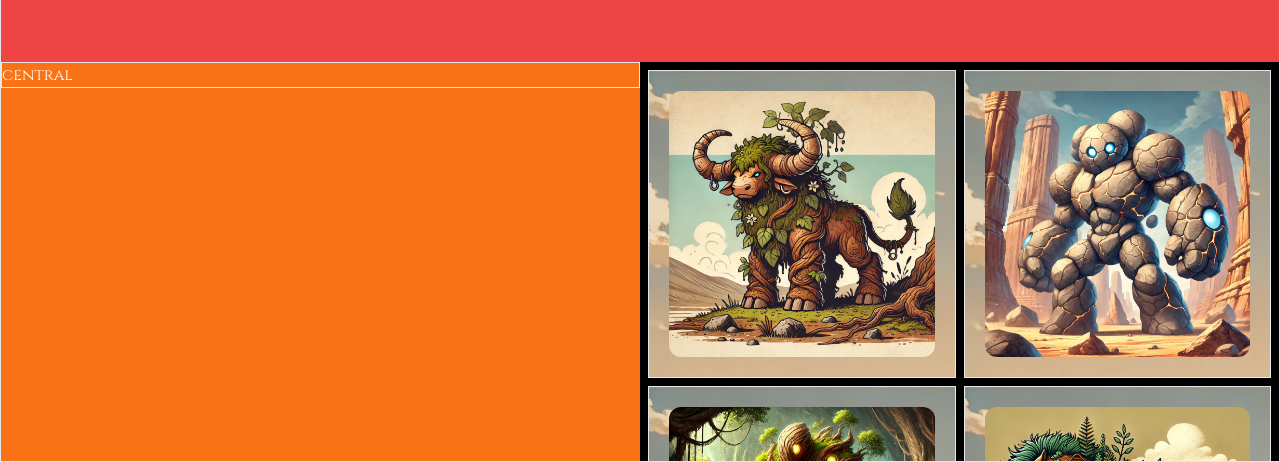
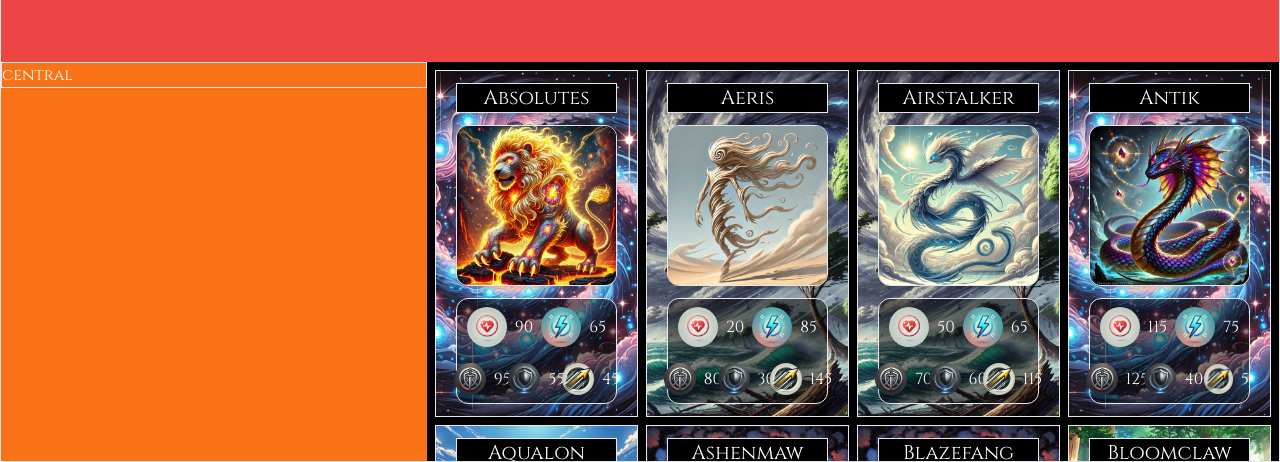
Before and after one commit to JackRosser/game, an Angular app: page /set-deck in a window 1280 px wide. Shown: the part 338-800 px from the top of the page. Built offline with nearby package versions, Linux system fonts and the light colour scheme; data requests are answered from the project's data file.

Commit message:
set allcards

```diff
--- a/src/app/pages/set-deck/card-select/card-select.component.html
+++ b/src/app/pages/set-deck/card-select/card-select.component.html
@@ -1,9 +1,75 @@
-<ul *ngIf="cardsList.length > 0" class="grid grid-cols-2 gap-2">
+<ul
+  *ngIf="cardsList.length > 0"
+  class="grid grid-cols-2 gap-2 lg:grid-cols-3 xl:grid-cols-4"
+>
   <li
     *ngFor="let card of cardsList"
-    class="flex flex-col border p-5"
+    class="flex flex-col border p-3 gap-3 bg-cover bg-center px-5 cursor-pointer hover:brightness-110 active:scale-95 transition-transform duration-300"
     [style.backgroundImage]="'url(' + card.sfondo + ')'"
   >
-    <img [src]="card.img" [alt]="card.name" class="rounded-xl" />
+    <p class="text-center text-white text-xl bg-black border">
+      {{ card.name }}
+    </p>
+    <img
+      [src]="card.img"
+      [alt]="card.name"
+      class="rounded-xl border shadow-md"
+    />
+    <div class="bg-black p-2 bg-opacity-50 rounded-xl text-white border">
+      <div class="flex justify-center items-center gap-2 mb-4">
+        <div
+          class="flex flex-col justify-center items-center gap-2 xl:flex-row"
+        >
+          <img
+            src="/utilities/icons/arena/hp.webp"
+            alt="hp icon"
+            class="rounded-full max-h-10 shadow-md"
+          />
+          {{ card.hp }}
+        </div>
+        <div
+          class="flex flex-col justify-center items-center gap-2 xl:flex-row"
+        >
+          <img
+            src="/utilities/icons/arena/stamina.webp"
+            alt="hp icon"
+            class="rounded-full max-h-10 shadow-md"
+          />
+          {{ card.stamina }}
+        </div>
+      </div>
+      <div class="flex justify-center items-center gap-5">
+        <div
+          class="flex justify-center items-center flex-col gap-2 xl:flex-row"
+        >
+          <img
+            src="/utilities/icons/arena/atk.webp"
+            alt="hp icon"
+            class="rounded-full max-h-8 shadow-md"
+          />
+          {{ card.atk }}
+        </div>
+        <div
+          class="flex justify-center items-center flex-col gap-2 xl:flex-row"
+        >
+          <img
+            src="/utilities/icons/arena/def.webp"
+            alt="hp icon"
+            class="rounded-full max-h-8 shadow-md"
+          />
+          {{ card.def }}
+        </div>
+        <div
+          class="flex justify-center items-center flex-col gap-2 xl:flex-row"
+        >
+          <img
+            src="/utilities/icons/arena/speed.webp"
+            alt="hp icon"
+            class="rounded-full max-h-8 shadow-md"
+          />
+          {{ card.speed }}
+        </div>
+      </div>
+    </div>
   </li>
 </ul>
--- a/src/app/pages/set-deck/card-select/card-select.component.ts
+++ b/src/app/pages/set-deck/card-select/card-select.component.ts
@@ -15,8 +15,9 @@ cardsList!:iMonster[]
 
 ngOnInit() {
   this.allSvc.allCard$.subscribe(allCardsList => {
-this.cardsList = allCardsList
-  })
+    this.cardsList = allCardsList.sort((a, b) => a.name.localeCompare(b.name));
+  });
 }
 
+
 }
--- a/src/app/pages/set-deck/set-deck.component.html
+++ b/src/app/pages/set-deck/set-deck.component.html
@@ -4,10 +4,10 @@
     <app-view-details></app-view-details>
   </div>
   <div class="flex w-full h-full flex-col md:flex-row md:h-1/2">
-    <div class="bg-orange-500 w-full h-1/2 md:w-1/2 md:h-full">
+    <div class="bg-orange-500 w-full h-1/2 md:w-1/2 md:h-full lg:w-1/3">
       <app-deck-central></app-deck-central>
     </div>
-    <div class="w-full h-1/2 md:w-1/2 md:h-full overflow-auto p-2">
+    <div class="w-full h-1/2 md:w-1/2 md:h-full overflow-auto p-2 lg:w-2/3">
       <app-card-select></app-card-select>
     </div>
   </div>
```
Also changed, not shown: public/utilities/icons/arena/hp.webp (added), public/utilities/icons/arena/stamina.webp (added).
